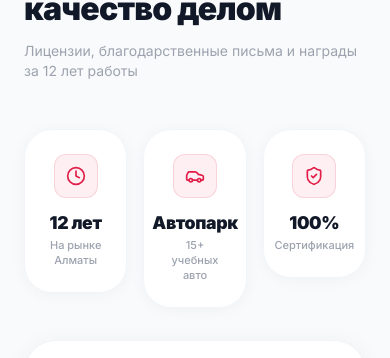
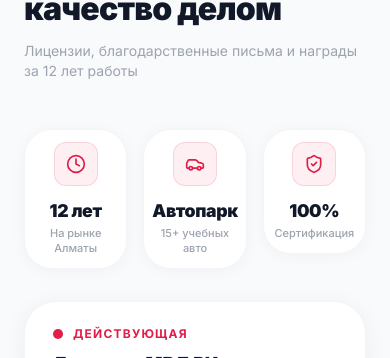
Before and after one commit to Serenequill/amurauto, a Next.js app: page / in a window 390 px wide. Shown: the part 7359-7717 px from the top of the page. Built offline with nearby package versions, Linux system fonts and the light colour scheme.

Commit message:
fix: Awards stats — меньше паддинг на мобилке (p-3 sm:p-6)

```diff
--- a/components/Awards.tsx
+++ b/components/Awards.tsx
@@ -178,7 +178,7 @@ export default function Awards() {
                 whileInView={{ opacity: 1, y: 0 }}
                 viewport={{ once: true }}
                 transition={{ duration: 0.4, delay: i * 0.08 }}
-                className="flex flex-col items-center justify-center text-center p-6 sm:p-8"
+                className="flex flex-col items-center justify-center text-center p-3 sm:p-6 lg:p-8"
                 style={{
                   background: "#FFFFFF",
                   borderRadius: "1.75rem",
```
